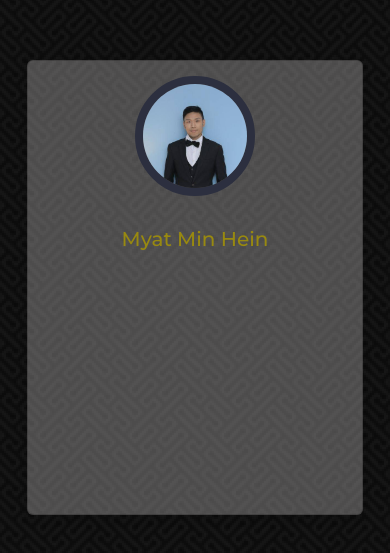
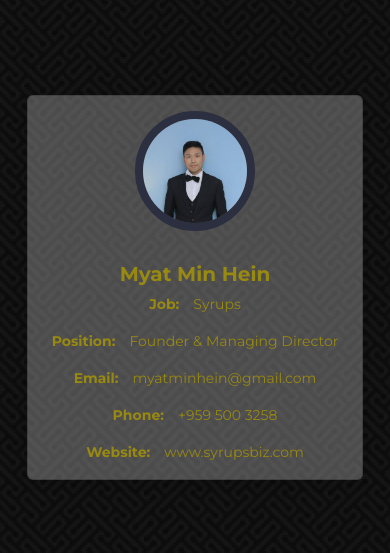
Before and after one commit to MyatMinHein/m2h-vc, a plain HTML site: page index.html in a window 390 px wide. Shown: the part 159-712 px from the top of the page. Drawn offline with nearby package versions, Linux system fonts and the light colour scheme.

Commit message:
command the table bcoz mobile view not work

```diff
--- a/assets/css/style.css
+++ b/assets/css/style.css
@@ -448,7 +448,7 @@ h6 {
   background-color: #d4d1d153; */
   font-family: "Montserrat", sans-serif;
   border: 0;
-  padding-left: 420px;
+  /* padding-left: 420px; */
   /* transition: 0.3s; */
   color: #988910;
   justify-content: center;
@@ -470,9 +470,16 @@ h6 {
   margin: 15px auto;
   /* display: block; */
   width: 120px;
+  text-align: center;
 }
 
 .span title {
+  margin: 15px auto;
+  display: block;
+  width: 120px;
+}
+
+.span text {
   margin: 15px auto;
   display: block;
   width: 120px;
--- a/index.html
+++ b/index.html
@@ -47,48 +47,42 @@
           <img src="assets/img/cv-photo.png"  class="card-img rounded-circle" alt="">
           <div class="card-body">
 
-            <h5 class="card-title">Myat Min Hein</h5>
-            <table>
-              <thead>
-                <tr>
-                  <th></th>
-                  <th></th>
-                  <!-- Add more headers if needed -->
-                </tr>
-              </thead>
+            <h5 class="card-title"><b>Myat Min Hein</b></h5>
+            <!-- <table>
+              <thead></thead>
               <tbody>
                 <tr>
-                  <td class="card-text" align="right">Job :</td>
-                  <td align="left">Syrups</td>
+                  <td class="card-text" align="right"><b>Job :</b></td>
+                  <td align="left"><b>Syrups Group Co.,Ltd</b></td>
                 </tr>
                 <tr>
-                  <td class="card-text" align="right">Position :</td>
+                  <td class="card-text" align="right"><b>Position :</b></td>
                   <td align="left">Founder & Managing Director</td>
                 </tr>
                 <tr>
-                  <td class="card-text" align="right">Email :</td>
+                  <td class="card-text" align="right"><b>Email :</b></td>
                   <td align="left">myatminhein@gmail.com</td>
                 </tr>
                 <tr>
-                  <td class="card-text" align="right">Work Email :</td>
+                  <td class="card-text" align="right"><b>Work Email :</b></td>
                   <td align="left">myatminhein@syrupsbiz.com</td>
                 </tr>
                 <tr>
-                  <td class="card-text" align="right">Phone :</td>
+                  <td class="card-text" align="right"><b>Phone :</b></td>
                   <td align="left">+959 500 3258</td>
                 </tr>
                 <tr>
-                  <td class="card-text" align="right">Website :</td>
+                  <td class="card-text" align="right"><b>Website :</b></td>
                   <td align="left">www.syrupsbiz.com</td>
                 </tr>
 
               </tbody>
-            </table>
-            <!-- <p class="card-text"><span class="title">Job:</span>Syrups<span></span></p>
-            <p class="card-text"><span>Job Title:</span><span>Founder & Managing Director</span></p>
-            <p class="card-text">Email: myatminhein@gmail.com</p>
-            <p class="card-text">Phone: +959 500 3258</p>
-            <p class="card-text">Website: www.syrupsbiz.com</p> -->
+            </table> -->
+            <p class="card-text"><span class="title"><b>Job:</b>&ensp;&ensp;</span>Syrups<span></span></p>
+            <p class="card-text"><span><b>Position:</b></span>&ensp;&ensp;<span>Founder & Managing Director</span></p>
+            <p class="card-text"><span><b>Email:</b></span>&ensp;&ensp;myatminhein@gmail.com</p>
+            <p class="card-text"><span><b>Phone:</b></span>&ensp;&ensp;+959 500 3258</p>
+            <p class="card-text"><span><b>Website:</b></span>&ensp;&ensp;www.syrupsbiz.com</p>
           </div>
         </div>
       </div>
```
